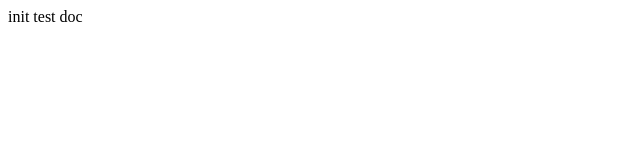
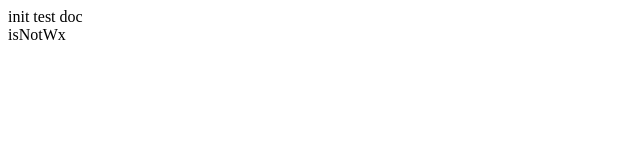
Before and after one commit to jumptest/jumptest.github.io, a plain HTML site: page index.html in a window 1280 px wide. Shown: the full height of the page, 0-640 px from the left. Drawn offline with Linux system fonts and the light colour scheme.

Commit message:
123
1231233

```diff
--- a/index.html
+++ b/index.html
@@ -3,7 +3,9 @@
   <meta charset="UTF-8">
   <meta name="viewport" content="width=device-width, initial-scale=1.0">
   <meta http-equiv="X-UA-Compatible" content="ie=edge">
-  <link rel="stylesheet" href="script.js">
+  <script src="script.js">
+
+  </script>
   <title>Document</title>
 </head>
 <body>
```
